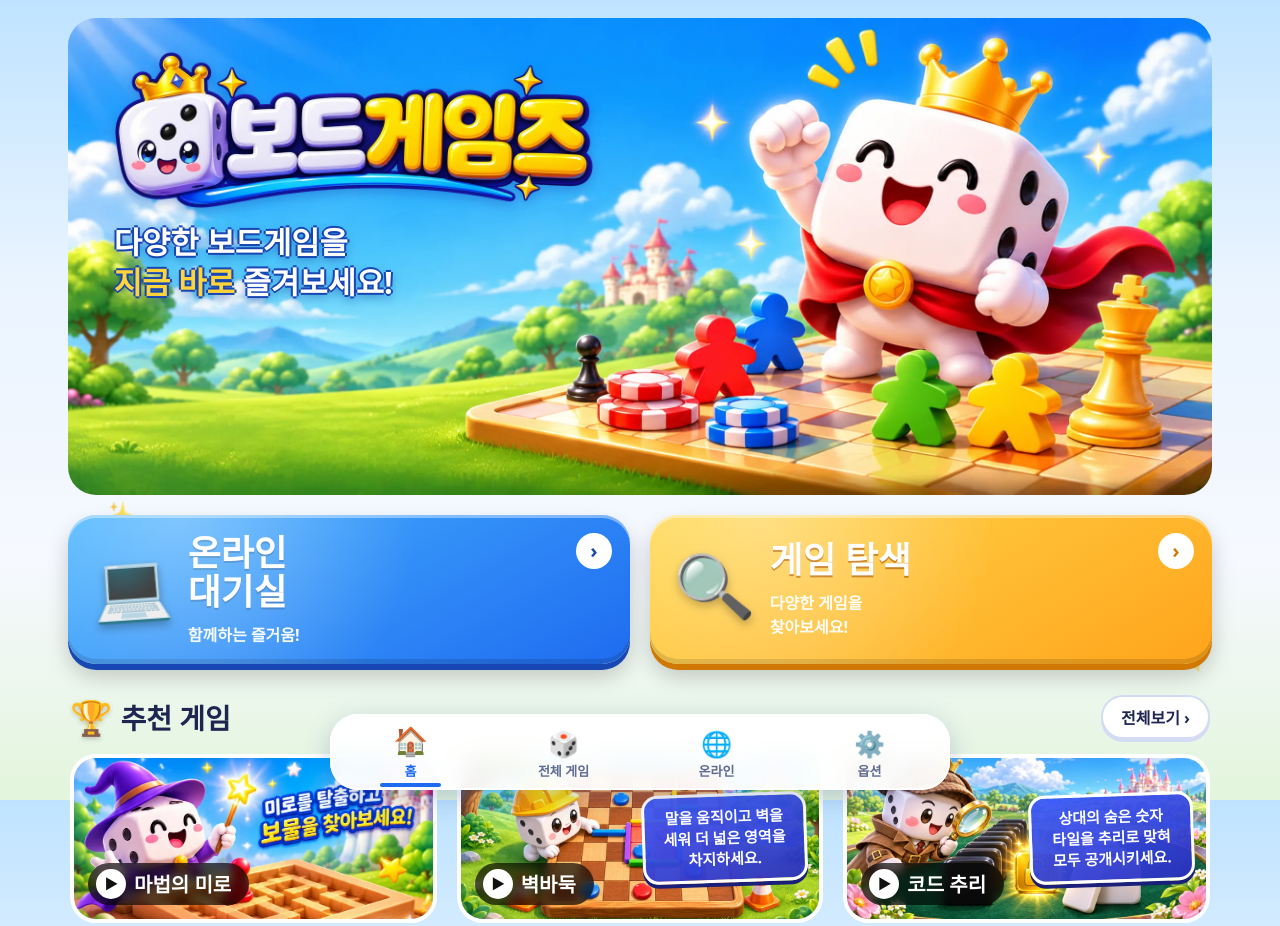
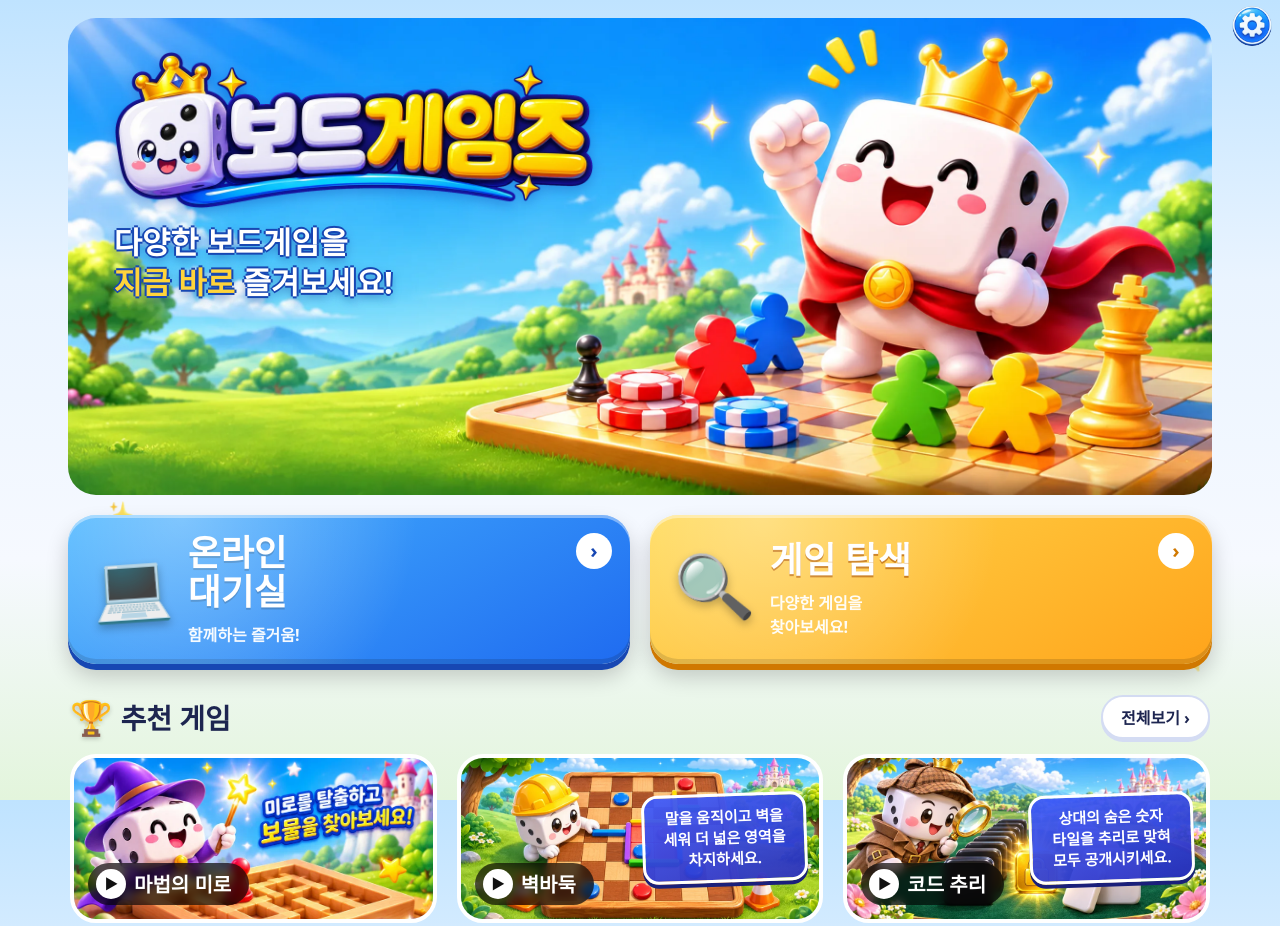
Before and after one commit to kjt7942/boardGames, a plain HTML site: page index.html in a window 1280 px wide. Shown: the top 926 px of the page. Drawn offline with Linux system fonts and the light colour scheme.

Commit message:
PC home: drop bottom tab bar, keep only the corner options button
Co-Authored-By: Claude Sonnet 5.5 <noreply@anthropic.com>

```diff
--- a/index.html
+++ b/index.html
@@ -123,7 +123,9 @@ nav button.on::after{content:"";position:absolute;bottom:-1px;width:40%;height:4
 }
 /* PC 화면(넓은 화면)용 배치: 왼쪽 큰 히어로 + 오른쪽 큰 버튼 2개, 아래로 추천 3개·전체 게임 3열 */
 @media (min-width:1024px){
- body{padding-bottom:110px}
+ body{padding-bottom:40px}
+ nav{display:none}
+ #bgMenuBtn{display:block;width:40px;height:40px;opacity:.9}
  .wrap{max-width:1200px;padding:18px 28px 0}
  .big{min-height:124px;padding:18px 24px;gap:16px;border-radius:28px}
  .big .bi{font-size:64px}
@@ -203,6 +205,7 @@ nav button.on::after{content:"";position:absolute;bottom:-1px;width:40%;height:4
  <footer id="about">모든 게임은 컴퓨터와 혼자, 또는 온라인으로 친구와 할 수 있어요<br>새 게임은 계속 추가됩니다 · <a href="https://github.com/kjt7942/boardGames">GitHub</a></footer>
 </div>
 <div id="inst" role="dialog" aria-live="polite"><img src="icons/icon-192.png" alt=""><div class="tx"><b id="instT">앱으로 설치하기</b><p id="instP"></p></div><div class="bt"><button class="ok" id="instOk">설치</button><button class="no" id="instNo">나중에</button><button class="no" id="instHave">이미 설치했어요</button></div></div>
+<button id="bgMenuBtn" type="button" title="메뉴" aria-label="메뉴" hidden></button>
 <nav id="nav">
  <button class="on" data-go="top"><span>🏠</span>홈</button>
  <button data-go="all"><span>🎲</span>전체 게임</button>
@@ -303,7 +306,7 @@ const secs=["top","all","about"],navB=[...document.querySelectorAll("nav button"
 addEventListener("scroll",()=>{const y=scrollY+innerHeight*.4;let k=0;if(y>$("#all").offsetTop)k=1;navB.forEach((b,i)=>b.classList.toggle("on",i===k))},{passive:true});
 // 하단 메뉴 시트(옵션 탭)
 BGMenu.set({home:()=>go("top"),snd:()=>{if(window.FX){FX.on=!FX.on;tap()}},sndOn:()=>!!FXon(),rules:showRules,newGame:()=>go("all")});
-$("#optBtn").onclick=()=>{tap();BGMenu.open()};
+$("#optBtn").onclick=$("#bgMenuBtn").onclick=()=>{tap();BGMenu.open()};
 document.addEventListener("click",e=>{const a=e.target.closest("a.feat,a.tile,a.card");if(a&&window.FX){FX.sfx("card");const r=a.getBoundingClientRect();FX.burst(r.left+r.width/2,r.top+r.height/2,{n:16,color:["#ffd24d","#fff","#46b4ff"],speed:5,g:.1,size:4,life:30,shape:"star"})}});
 // 반짝이
 [["8%","62%","✨"],["88%","48%","⭐"],["6%","88%","✨"],["92%","80%","⭐"]].forEach(([x,y,t],i)=>{const e=document.createElement("div");e.className="sparkle";e.textContent=t;e.style.left=x;e.style.top=y;e.style.animationDelay=i*.7+"s";document.body.appendChild(e)});
```
Also changed, not shown: sw.js (+1 -1 lines).
